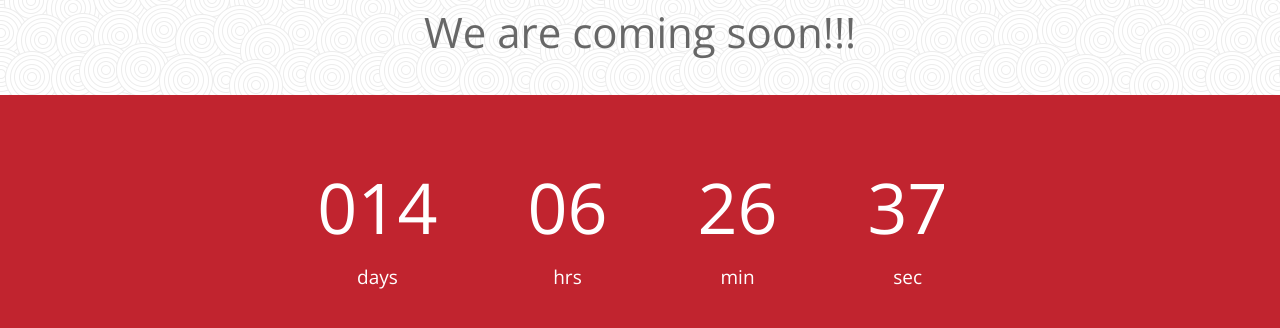
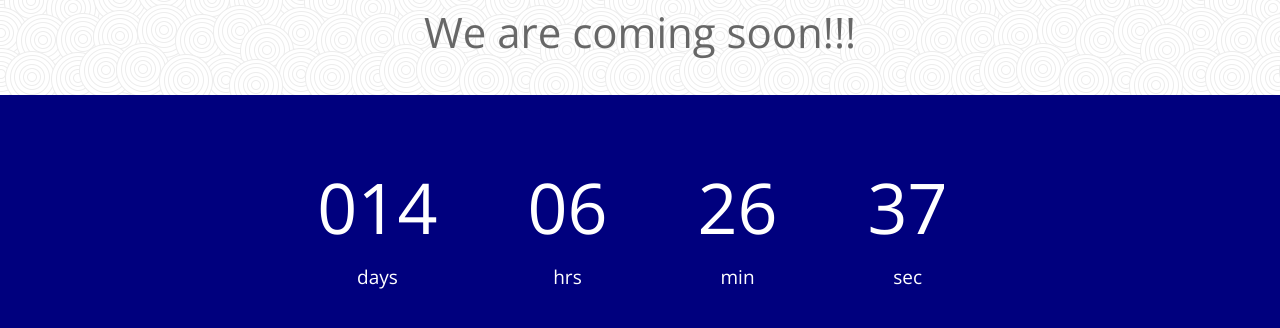
Before and after one commit to raghav029/comming-soon-page, a plain HTML site: page index.html in a window 1280 px wide. Shown: the part 490-818 px from the top of the page. Drawn offline with nearby package versions, Linux system fonts and the light colour scheme.

Commit message:
Update styles.css

```diff
--- a/css/styles.css
+++ b/css/styles.css
@@ -234,7 +234,7 @@ border:1px solid #1e7ccd;
 .countdown {
 text-align: center;
 margin-top: 30px;
-background: #C1242F;
+background: #00007E;
 padding: 60px 0;
 }
 .styled div {
```
